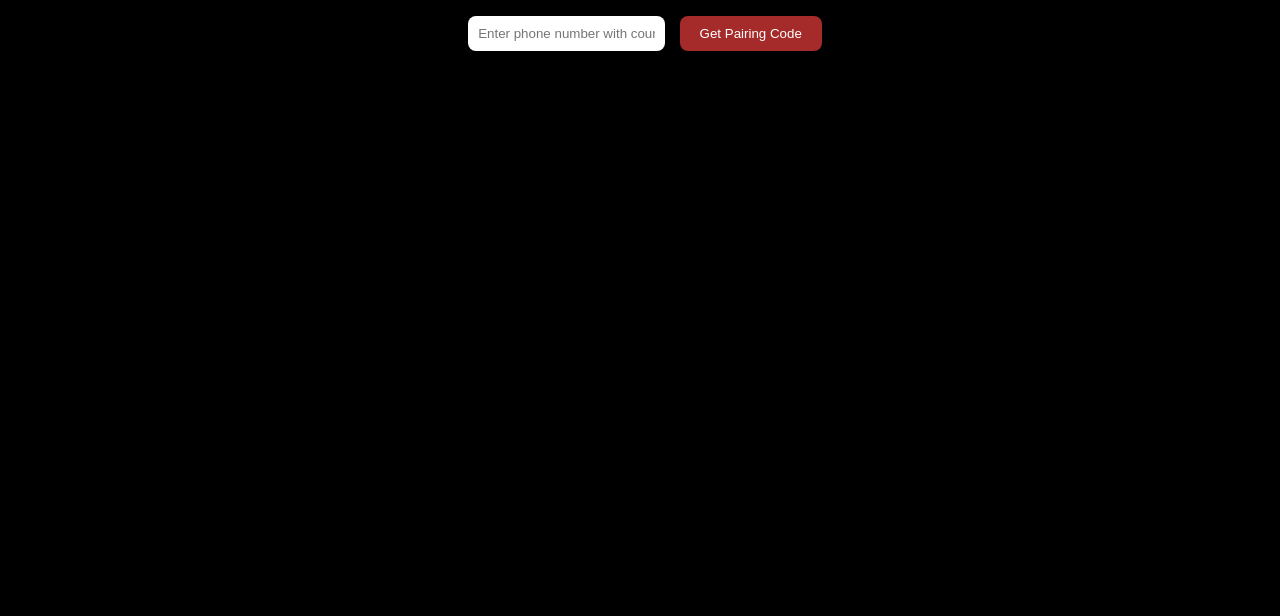
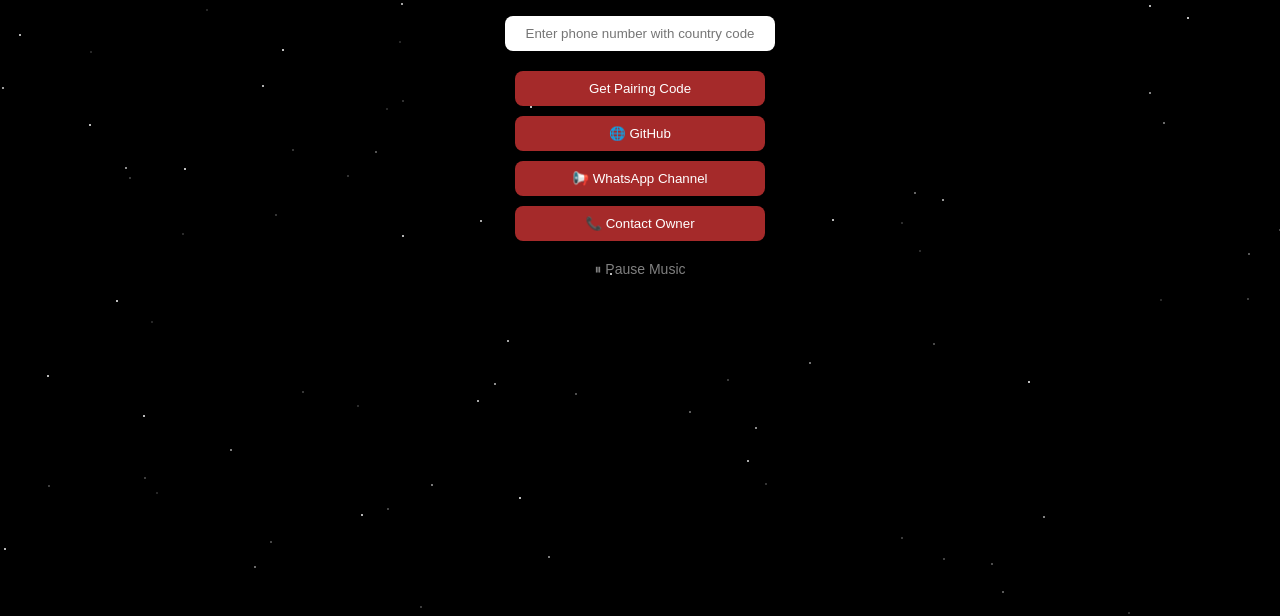
Before and after one commit to itsguruh/Pairing1, a website: page main.html in a window 1280 px wide. Shown: the part 184-800 px from the top of the page. Drawn offline with Linux system fonts and the light colour scheme.

Commit message:
CRYPTIX-MD

```diff
--- a/main.html
+++ b/main.html
@@ -5,51 +5,119 @@
   <title>CRYPTIX MD - Pairing</title>
   <style>
     body {
+      margin: 0;
+      padding: 0;
       background: black;
       color: white;
       text-align: center;
       font-family: Arial, sans-serif;
+      overflow: hidden;
     }
+    /* Floating stars background */
+    .stars {
+      position: fixed;
+      width: 100%;
+      height: 100%;
+      top: 0;
+      left: 0;
+      z-index: -1;
+      background: black;
+      overflow: hidden;
+    }
+    .star {
+      position: absolute;
+      width: 2px;
+      height: 2px;
+      background: white;
+      border-radius: 50%;
+      animation: twinkle 3s infinite;
+    }
+    @keyframes twinkle {
+      0%, 100% { opacity: 0.2; }
+      50% { opacity: 1; }
+    }
+
+    /* Bot image */
     img {
       width: 120px;
       margin: 20px auto;
       display: block;
+      border-radius: 50%;
+      box-shadow: 0 0 15px brown;
     }
+
+    /* Input */
     input {
       padding: 10px;
       border-radius: 8px;
       border: none;
       margin: 10px;
+      width: 250px;
+      text-align: center;
     }
+
+    /* Buttons */
     button {
+      display: block;
+      margin: 10px auto;
       background: brown;
       color: white;
       padding: 10px 20px;
       border: none;
       border-radius: 8px;
       cursor: pointer;
+      width: 250px;
+      transition: all 0.3s ease-in-out;
     }
     button:hover {
       background: white;
       color: black;
     }
+
     #result {
       margin-top: 20px;
       font-weight: bold;
       color: yellow;
     }
+
+    /* Music control */
+    #musicControl {
+      margin-top: 15px;
+      font-size: 14px;
+      color: gray;
+      cursor: pointer;
+    }
   </style>
 </head>
 <body>
+  <!-- Stars background -->
+  <div class="stars" id="stars"></div>
+
+  <!-- Bot Logo -->
   <img src="https://files.catbox.moe/f6q239.jpg" alt="CRYPTIX Bot">
+
   <h1>CRYPTIX MD Pairing</h1>
 
+  <!-- Phone input + pairing button -->
   <input id="phone" type="text" placeholder="Enter phone number with country code">
   <button onclick="getCode()">Get Pairing Code</button>
 
+  <!-- Extra buttons -->
+  <button onclick="window.open('https://github.com/itsguruh/Pairing1','_blank')">🌐 GitHub</button>
+  <button onclick="window.open('https://whatsapp.com/channel/0029Vb6DmcwE50Ugs1acGO2s','_blank')">📢 WhatsApp Channel</button>
+  <button onclick="window.open('https://wa.me/254105521300','_blank')">📞 Contact Owner</button>
+
+  <!-- Pairing result -->
   <div id="result"></div>
 
+  <!-- Background Music -->
+  <audio id="bgMusic" loop autoplay>
+    <source src="https://files.catbox.moe/0joaof.mp3" type="audio/mp3">
+  </audio>
+  <div id="musicControl" onclick="toggleMusic()">⏸ Pause Music</div>
+
   <script>
+    // Pairing Code Fetch
     async function getCode() {
       const phone = document.getElementById("phone").value.trim();
       const result = document.getElementById("result");
@@ -68,6 +136,33 @@
         result.innerText = "❗ Error: " + err.message;
       }
     }
+
+    // Music control
+    function toggleMusic() {
+      const music = document.getElementById("bgMusic");
+      const control = document.getElementById("musicControl");
+      if (music.paused) {
+        music.play();
+        control.innerText = "⏸ Pause Music";
+      } else {
+        music.pause();
+        control.innerText = "▶️ Play Music";
+      }
+    }
+
+    // Generate floating stars
+    function createStars() {
+      const starsContainer = document.getElementById("stars");
+      for (let i = 0; i < 100; i++) {
+        let star = document.createElement("div");
+        star.className = "star";
+        star.style.top = Math.random() * 100 + "%";
+        star.style.left = Math.random() * 100 + "%";
+        star.style.animationDuration = (2 + Math.random() * 3) + "s";
+        starsContainer.appendChild(star);
+      }
+    }
+    createStars();
   </script>
 </body>
-  </html>
+    </html>
```
